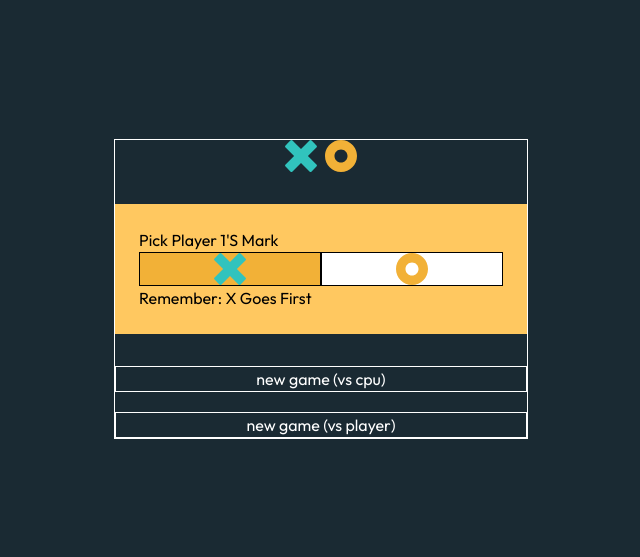
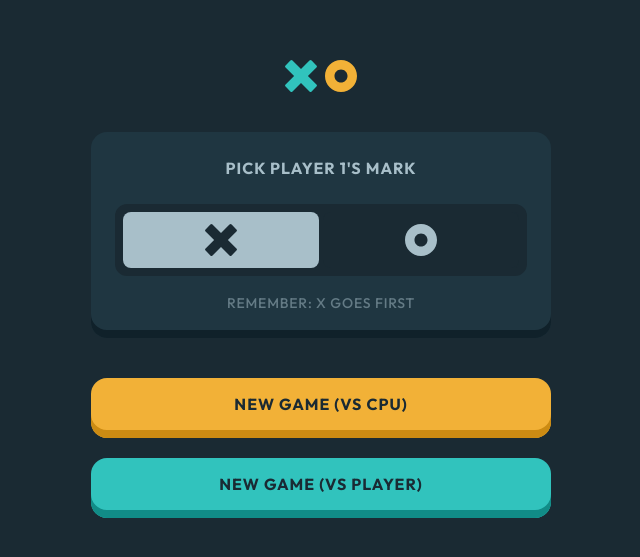
Before and after one commit to EltonLobo07/tic-tac-toe, a React (Vite) app: page / in a window 1280 px wide. Shown: the part 111-668 px from the top of the page, without its empty margins (319-959 px from the left). Built offline with nearby package versions, Linux system fonts and the light colour scheme.

Commit message:
Add "new game menu content" view styles

```diff
--- a/src/components/AppLogo.tsx
+++ b/src/components/AppLogo.tsx
@@ -11,17 +11,25 @@ export function AppLogo() {
 
     return (
         <div
-            className = "flex gap-x-8px relative"
+            className = "flex gap-x-2 relative"
         >
             <VisuallyHidden>
                 application logo
             </VisuallyHidden>
+            <div
+                className = "text-blue-more-green"
+            >
                 <X
                     {...iconProps}
                 />
+            </div>
+            <div
+                className = "text-dark-yellow"
+            >
                 <Zero
                     {...iconProps}
                 />
             </div>
+        </div>
     );
 }
--- a/src/components/NewGameMenuContent.tsx
+++ b/src/components/NewGameMenuContent.tsx
@@ -15,13 +15,19 @@ type Props = {
 
 export function NewGameMenuContent(props: Props) {
     const getMarkRadioBtnClassNames = (markSelected: boolean) => joinClasses(
-        "flex-grow border border-black",
-        markSelected && "bg-dark-yellow"
+        "flex-grow rounded-8px p-12px",
+        markSelected ? "bg-silver text-almost-black" : "bg-almost-black text-silver"
     );
 
     const commonProps = {
         iconComponentClassNames: "w-8 h-8 mx-auto",
-        customRadioBtnName: "Mark"
+        customRadioBtnName: "Mark",
+        buttonClassNames: joinClasses(
+            "uppercase font-heading-xs text-almost-black",
+            "rounded-16px pt-[14px] pb-[calc(14px-var(--box-shadow-y-neg-offset))]",
+            "bg-white border-none",
+            "box-shadow"
+        )
     };
 
     const markSelectFieldsetLegendTxt = "pick player 1's mark";
@@ -30,22 +36,34 @@ export function NewGameMenuContent(props: Props) {
 
     return (
         <div
-            className = "border border-white my-auto flex flex-col gap-y-8 items-center"
+            className = "my-auto flex flex-col gap-y-8 tabAndUp:gap-y-10 items-center"
         >
             <AppLogo />
             <fieldset
-                className = "flex flex-col w-[25.75rem] capitalize p-24px bg-light-yellow relative"
+                className = {
+                    `
+                    relative
+                    rounded-16px
+                    flex flex-col items-center
+                    p-24px
+                    bg-almost-black-green
+                    uppercase text-silver
+                    box-shadow black-box-shadow
+                    `
+                }
             >
                 <VisuallyHidden>
                     <legend>
                         {markSelectFieldsetLegendTxt}
                     </legend>
                 </VisuallyHidden>
-                <span>
+                <span
+                    className = "inline-block mb-6 font-heading-xs"
+                >
                     {markSelectFieldsetLegendTxt}
                 </span>
                 <div
-                    className = "flex"
+                    className = "flex border-8 border-almost-black rounded-12px w-[17.375rem] tabAndUp:w-[25.75rem] mb-[1.0625rem] bg-almost-black gap-x-1"
                 >
                     <RadioBtn
                         label = "x"
@@ -70,17 +88,23 @@ export function NewGameMenuContent(props: Props) {
                         />
                     </RadioBtn>
                 </div>
-                <p>
+                <p
+                    className = "font-body opacity-50"
+                >
                     remember: x goes first
                 </p>
             </fieldset>
             <div
-                className = "flex flex-col gap-y-4 tabAndUp:gap-y-5 w-full text-white"
+                className = "flex flex-col gap-y-4 tabAndUp:gap-y-5 w-full"
             >
                 <Button
                     nativeBtnProps = {{
                         type: "button",
-                        onClick: () => props.setGameType("solo")
+                        onClick: () => props.setGameType("solo"),
+                        className: joinClasses(
+                            commonProps.buttonClassNames,
+                            "bg-dark-yellow yellow-box-shadow"
+                        )
                     }}
                 >
                     new game (vs cpu)
@@ -88,7 +112,11 @@ export function NewGameMenuContent(props: Props) {
                 <Button
                     nativeBtnProps = {{
                         type: "button",
-                        onClick: () => props.setGameType("multi")
+                        onClick: () => props.setGameType("multi"),
+                        className: joinClasses(
+                            commonProps.buttonClassNames,
+                            "bg-blue-more-green blue-box-shadow"
+                        )
                     }}
                 >
                     new game (vs player)
--- a/src/components/RadioBtn.tsx
+++ b/src/components/RadioBtn.tsx
@@ -20,7 +20,7 @@ export function RadioBtn(props: Props) {
             )}
         >
             <label
-                className = "w-full h-full absolute top-0 left-0"
+                className = "w-full h-full absolute top-0 left-0 rounded-inherit"
             >
                 <VisuallyHidden>
                     {props.label}
@@ -30,7 +30,7 @@ export function RadioBtn(props: Props) {
                     name = {props.name}
                     checked = {props.checked}
                     onChange = {props.onChange}
-                    className = "w-full h-full appearance-none"
+                    className = "w-full h-full appearance-none rounded-inherit"
                 />
             </label>
             <div
--- a/src/components/X.tsx
+++ b/src/components/X.tsx
@@ -1,7 +1,7 @@
 import { getSvgAriaProps, getSvgPathStyleProps } from "../helpers/svg-icon-components";
 import { IconComponentProps } from "../type-helpers/svg-icon-components";
 
-const FILL = "#31C3BD";
+const FILL = "currentColor";
 
 export function X(props: IconComponentProps) {
     return (
--- a/src/components/Zero.tsx
+++ b/src/components/Zero.tsx
@@ -1,7 +1,7 @@
 import { getSvgAriaProps, getSvgPathStyleProps } from "../helpers/svg-icon-components";
 import { IconComponentProps } from "../type-helpers/svg-icon-components";
 
-const FILL = "#F2B137";
+const FILL = "currentColor";
 
 export function Zero(props: IconComponentProps) {
     return (
--- a/src/index.css
+++ b/src/index.css
@@ -18,6 +18,10 @@
     font-family:
       "Outfit", -apple-system, BlinkMacSystemFont, avenir next, avenir, segoe ui, helvetica neue, helvetica, Ubuntu, roboto, noto, arial, sans-serif;
     --heading-font-weight: 700;
+    --box-shadow-y-neg-offset: -8px;
+    --box-shadow-offsets: 0 var(--box-shadow-y-neg-offset) 0 0;
+    --box-shadow-color: currentColor;
+    --box-shadow-inset: inset;
   }
 
   :root, body, #root {
@@ -56,7 +60,23 @@
 
   .font-body {
     font-weight: 500;
-    font-size: 0.875; /* 14px */
+    font-size: 0.875rem; /* 14px */
     letter-spacing: 0.05rem; /* 0.8px */
   }
+
+  .box-shadow {
+    box-shadow: var(--box-shadow-offsets) var(--box-shadow-color) var(--box-shadow-inset);
+  }
+
+  .black-box-shadow {
+    --box-shadow-color: #10212A;
+  }
+
+  .yellow-box-shadow {
+    --box-shadow-color: #CC8B13;
+  }
+
+  .blue-box-shadow {
+    --box-shadow-color: #118C87;
+  }
 }
--- a/tailwind.config.js
+++ b/tailwind.config.js
@@ -22,7 +22,8 @@ export default {
       "almost-black-green": "#1F3641", // into the night
       "dark-gray": "#A8BFC9", // winter sky
       "light-gray": "#DBE8ED", // sidewalk chalk blue,
-      "white": "#FFFFFF" // white
+      silver: "#A8BFC9", // silver
+      white: "#FFFFFF" // white
     },
 
     // So that I only use the typography class utilities defined in the root CSS file
@@ -33,10 +34,18 @@ export default {
 
     extend: {
       padding: {
+        "12px": "12px",
         "24px": "24px"
       },
       gap: {
         "8px": "8px"
+      },
+      borderRadius: {
+        "4px": "4px",
+        "8px": "8px",
+        "12px": "12px",
+        "16px": "16px",
+        "inherit": "inherit"
       }
     }
   },
```
Also changed, not shown: 1 other file (tests, documents, lock files or other folders). Lines whose indentation alone changed are shown as unchanged.
